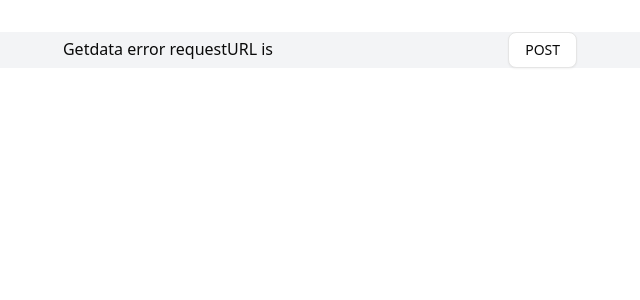
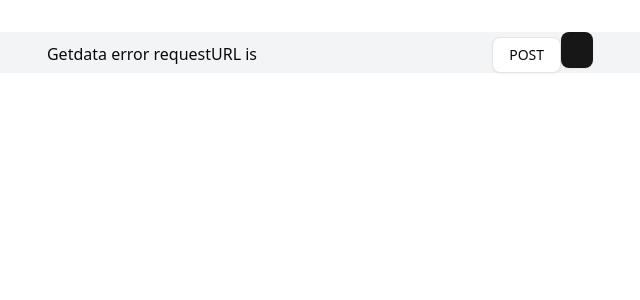
Before and after one commit to sakusaku-one-two/sample_ecs, a React (Vite) app in the folder front_end/: page / in a window 1280 px wide. Shown: the top 300 px of the page, without its empty margins (320-960 px from the left). Built offline with nearby package versions, Linux system fonts and the light colour scheme; no server answers.

Commit message:
redis  checkボタン作成

```diff
--- a/front_end/src/App.tsx
+++ b/front_end/src/App.tsx
@@ -7,7 +7,18 @@ interface ResultType {
   name :string
 }
 
+const redisChecker = async (callback) => {
+  try {
+    const reponse = await fetch("/api/redis");
+    const data = await reponse.json();
+    callback(data);
+  } catch (e:any) {
+    callback(e.message as string);
+  }
+}
+
 function App() {
+  const [reidsState,setRedisState] = useState<string>("");
   const [add,setAdd] = useState<string>("");
   const [data, setData] = useState<string[]>([]);
   const [postData,setPostData] = useState<ResultType|undefined>(undefined);
@@ -63,6 +74,8 @@ function App() {
           Getdata {data} requestURL is {postData?.name}
           <input type="text" onChange={(e)=> setAdd(e.target.value) } value={add}/>
           <Button variant="outline" onClick={() => Post()}>POST</Button>
+          {reidsState}
+          <Button onClick={() => redisChecker(setRedisState)} />
 
       </div>
     </>
```
